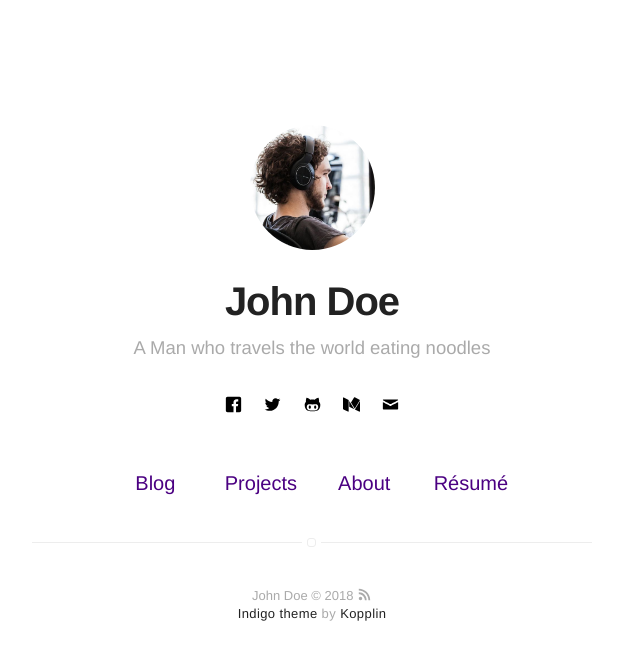
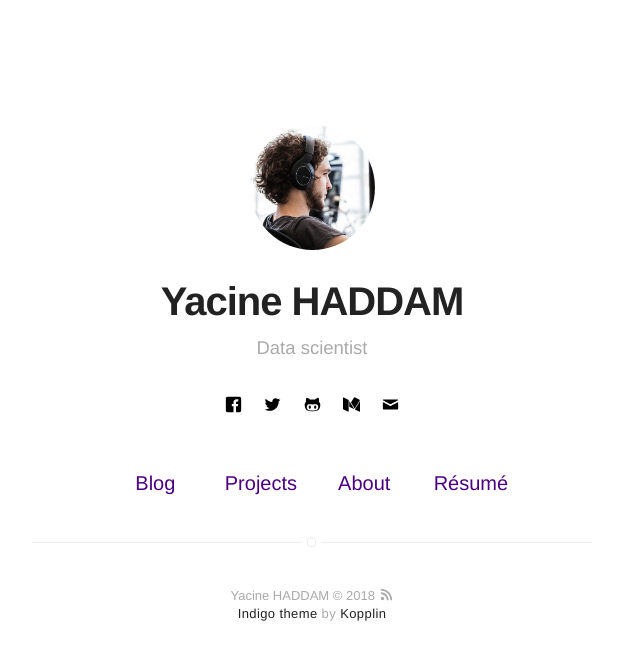
Before and after one commit to Yachad/yacinehaddam.github.io, a Jekyll site: the page built from index.html, in a window 1280 px wide. Shown: the top 660 px of the page, without its empty margins (328-968 px from the left). Built offline with Jekyll 4.4.1, drawn with Linux system fonts in a browser that asks for light colours.

Commit message:
personalize the config

```diff
--- a/_config.yml
+++ b/_config.yml
@@ -1,6 +1,6 @@
 # main text of home
-name: John Doe
-bio: A Man who travels the world eating noodles
+name: Yacine HADDAM
+bio: Data scientist
 
 # twitter summary info
 description: A blog about technology and stuff related
```
Also changed, not shown: README.md (deleted).
